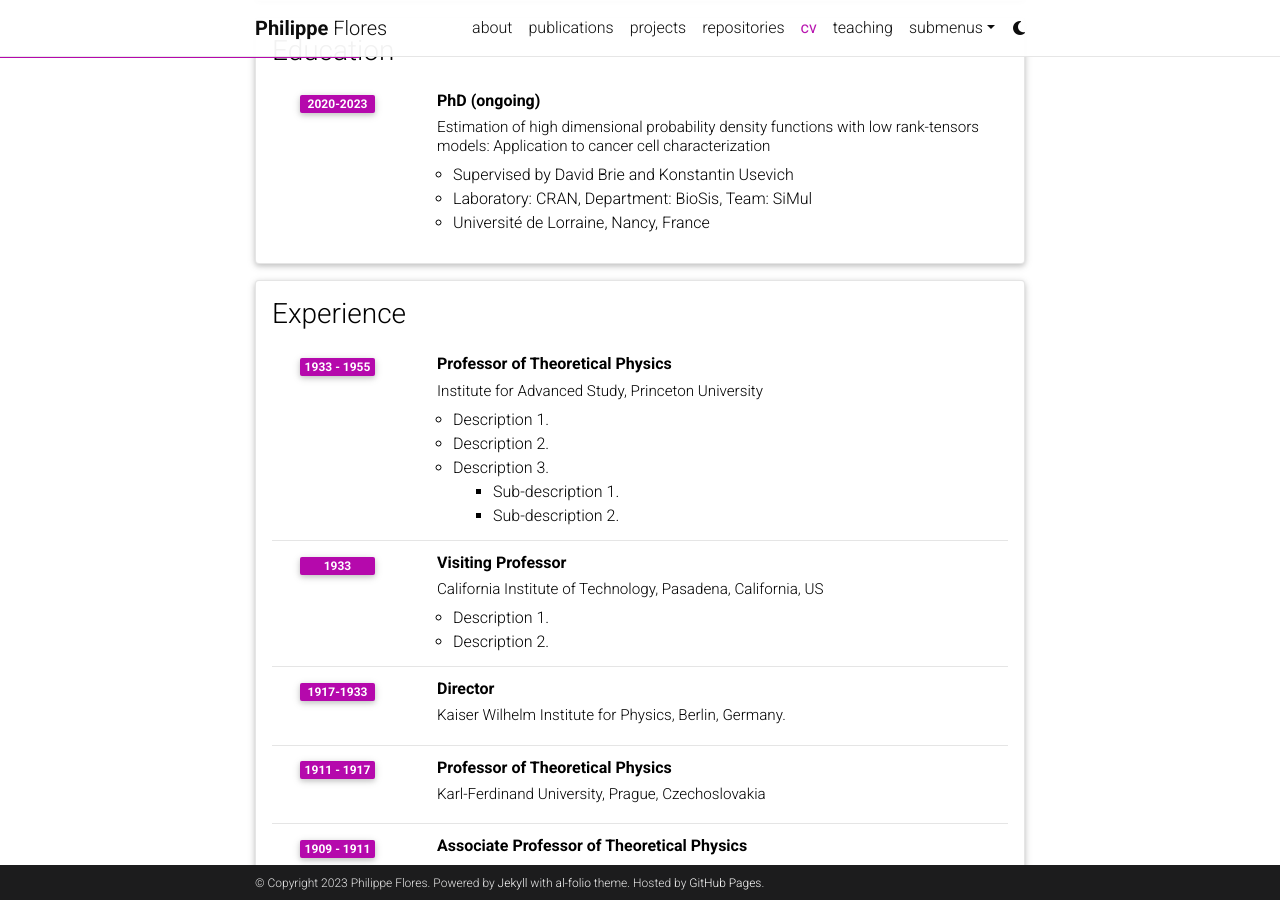
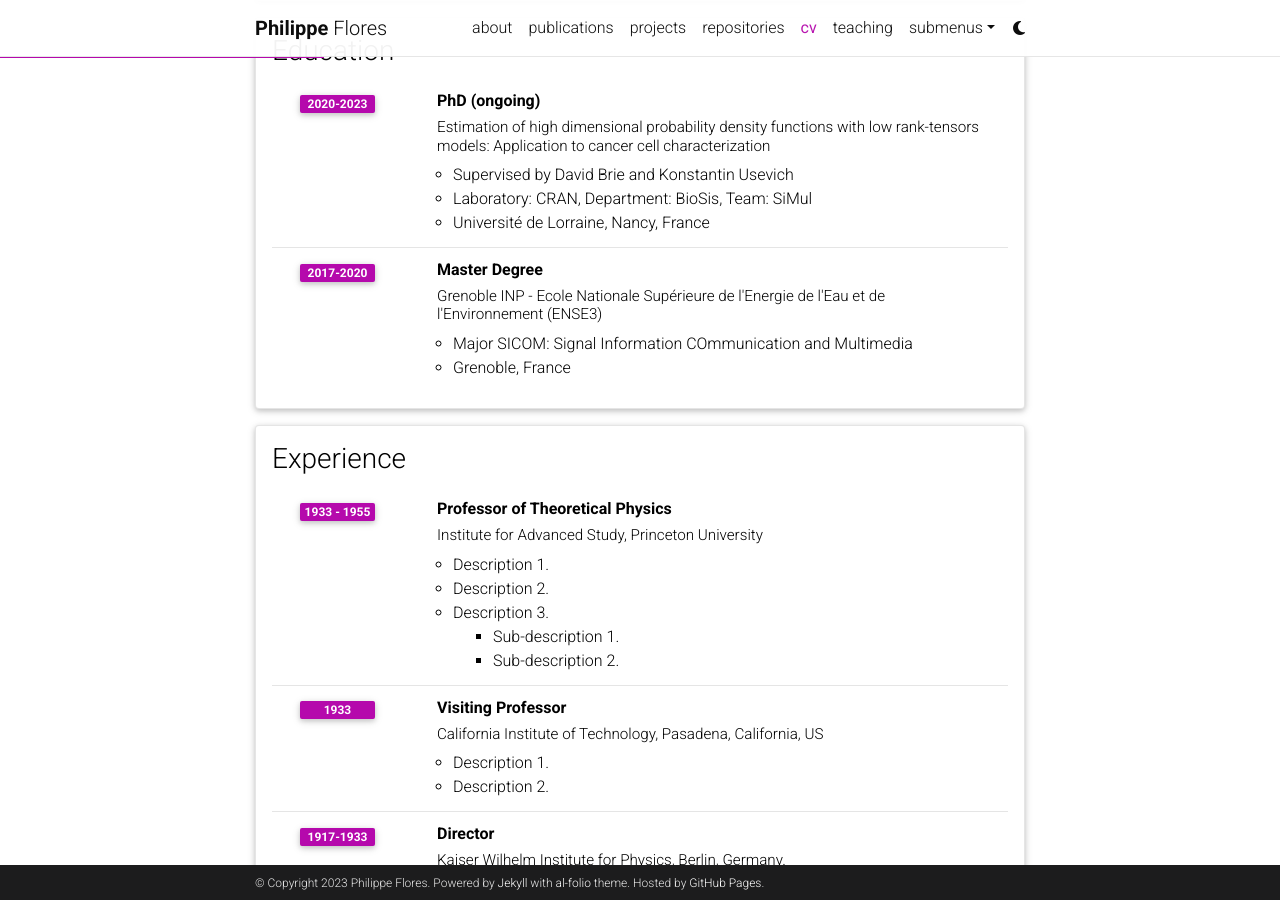
Before and after one commit to philippeflores/philippeflores.github.io, a Jekyll site: the page built from _pages/cv.md, in a window 1280 px wide and 900 px high, scrolled down 376 px. Built offline with Jekyll 4.4.1, drawn with Linux system fonts in a browser that asks for light colours; comment, search, counter and statistics services are not loaded; a style sheet for code colours, icons or effects is not loaded.

Commit message:
Update cv.yml ENSE3

```diff
--- a/_data/cv.yml
+++ b/_data/cv.yml
@@ -18,6 +18,12 @@
         - "Supervised by David Brie and Konstantin Usevich"
         - "Laboratory: CRAN, Department: BioSis, Team: SiMul"
         - "Université de Lorraine, Nancy, France"
+    - title: Master Degree
+      institution: "Grenoble INP - Ecole Nationale Supérieure de l'Energie de l'Eau et de l'Environnement (ENSE3)"
+      year: 2017-2020
+      description:
+        - "Major SICOM: Signal Information COmmunication and Multimedia"
+        - "Grenoble, France"
 
 - title: Experience
   type: time_table
```
